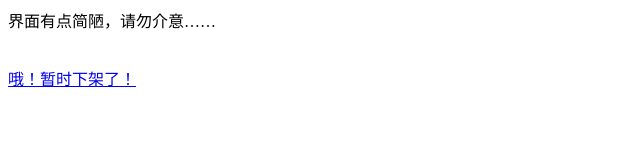
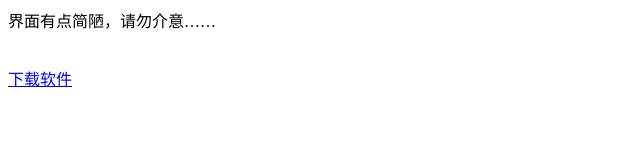
Before and after one commit to AmazingCodeHome/AmazingCodeHome.github.io, a plain HTML site: page sucaiget/index.html in a window 1280 px wide. Shown: the whole page, without its empty margins (0-640 px from the left). Drawn offline with Linux system fonts and the light colour scheme.

Commit message:
Update index.html

```diff
--- a/sucaiget/index.html
+++ b/sucaiget/index.html
@@ -5,6 +5,6 @@
 </head>
 <body>
 <p>界面有点简陋，请勿介意……</p><br>
-<a download href='https://www.amazingcode.top/sucaiget/A.C.Studio素材获取器.ex'>哦！暂时下架了！</a>
+<a download href='https://www.amazingcode.top/sucaiget/sucaiget.exe'>下载软件</a>
 </body>
 </html>
```
